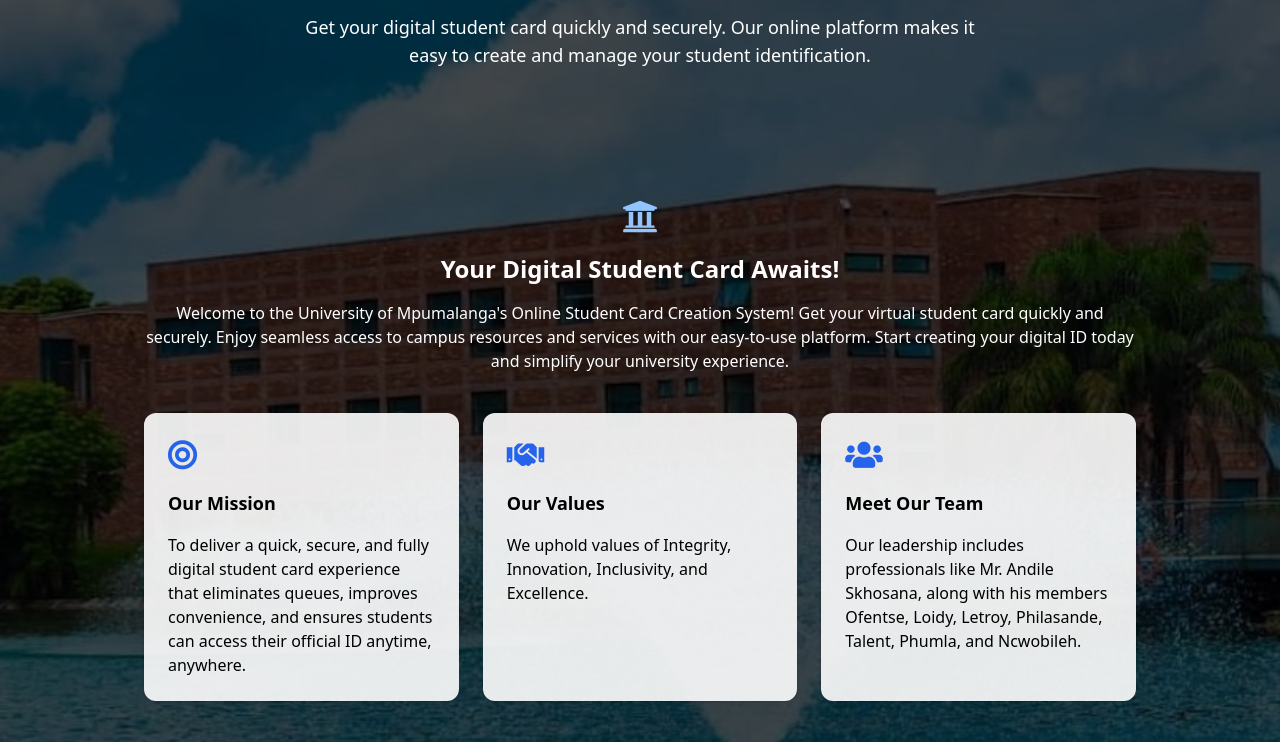
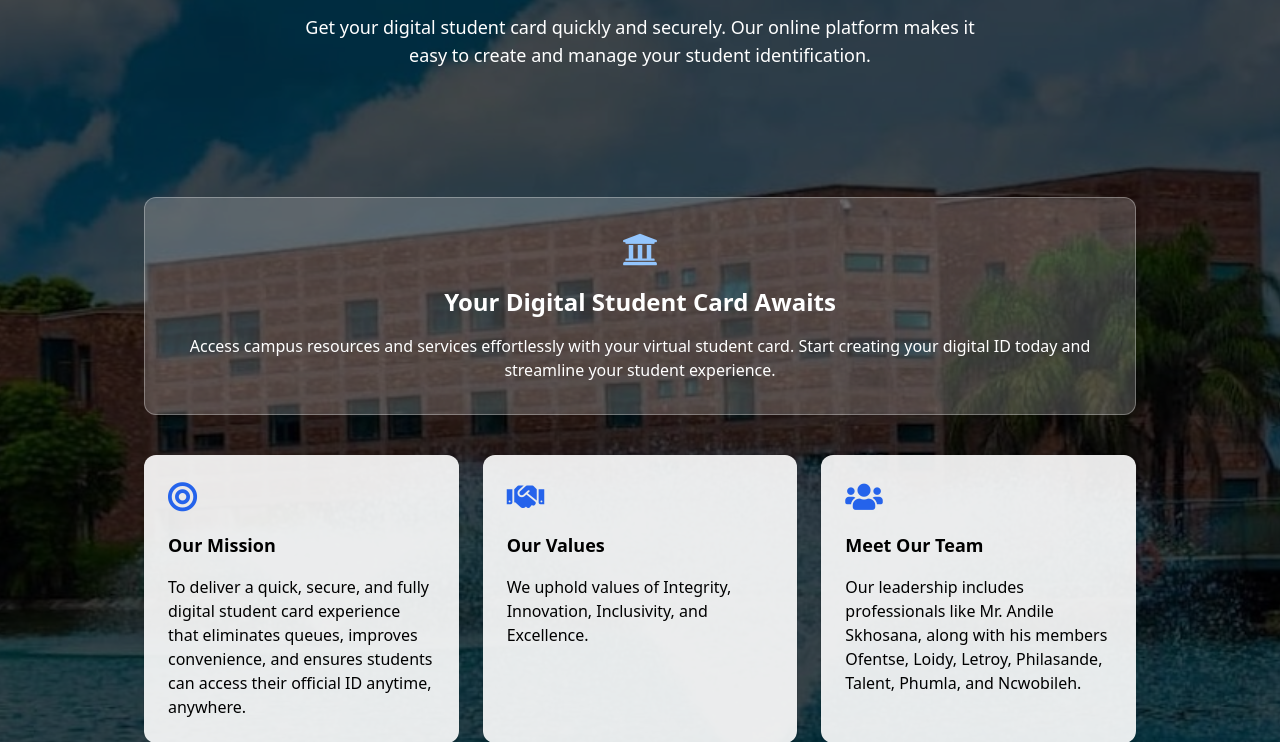
Before and after one commit to letroy969/StudentCardSystem, a Flask app: page / in a window 1280 px wide. Shown: the part 203-945 px from the top of the page. Run offline with Flask 3, Linux system fonts and the light colour scheme; some libraries are stand-ins or nearby versions.

Commit message:
Update About section text and restore transparent wrapper styling

```diff
--- a/templates/index.html
+++ b/templates/index.html
@@ -137,11 +137,11 @@
 
 
       <section id="about" class="py-12 px-4 max-w-5xl mx-auto text-white">
-        <div class="text-center mb-10">
+        <div class="text-center mb-10 bg-white bg-opacity-20 backdrop-blur-sm rounded-xl p-8 border border-white border-opacity-30">
           <i class="fas fa-university text-blue-300 text-4xl mb-4"></i>
-          <h2 class="text-2xl font-semibold">Your Digital Student Card Awaits!</h2>
+          <h2 class="text-2xl font-semibold">Your Digital Student Card Awaits</h2>
           <p class="mt-4">
-            Welcome to the University of Mpumalanga's Online Student Card Creation System! Get your virtual student card quickly and securely. Enjoy seamless access to campus resources and services with our easy-to-use platform. Start creating your digital ID today and simplify your university experience.
+            Access campus resources and services effortlessly with your virtual student card. Start creating your digital ID today and streamline your student experience.
           </p>
          </div>
         <div class="grid md:grid-cols-3 gap-6">
```
